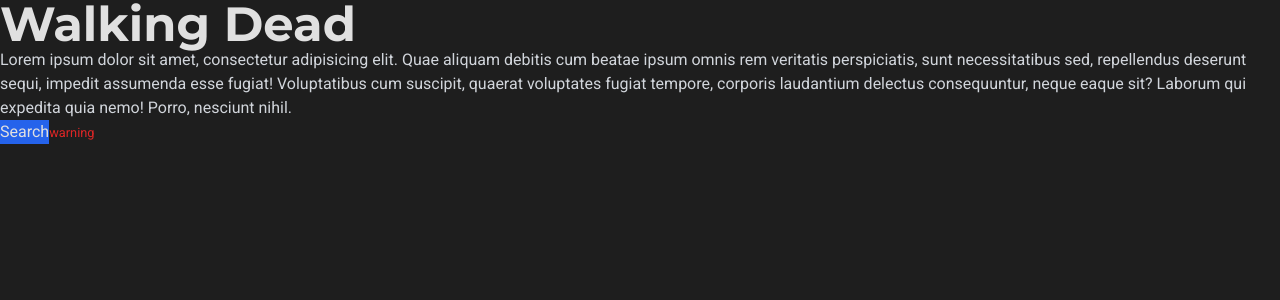
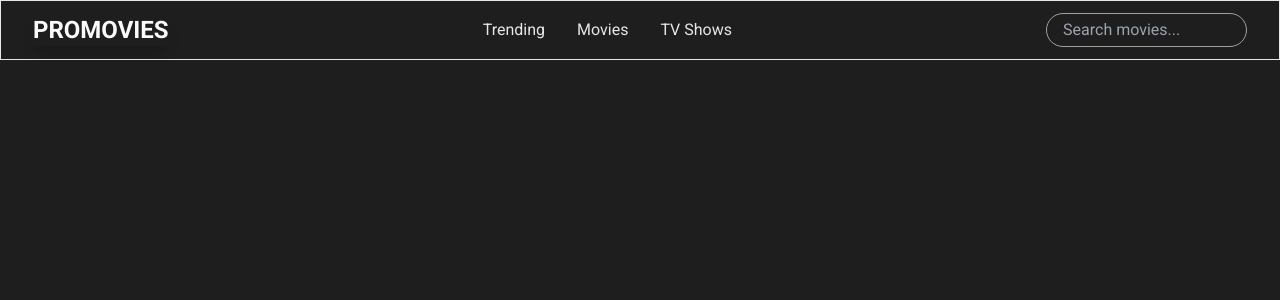
Before and after one commit to zetmosoma10/promovies, a React (Vite) app: page / in a window 1280 px wide. Shown: the top 300 px of the page. Built offline with nearby package versions, Linux system fonts and the light colour scheme.

Commit message:
build desktop navigation layout

```diff
--- a/src/App.tsx
+++ b/src/App.tsx
@@ -1,17 +1,9 @@
+import NavBar from "./components/NavBar";
+
 function App() {
   return (
     <section className="min-h-screen bg-bgColor">
-      <h1 className="text-5xl font-bold text-lightGray">Walking Dead</h1>
-      <p className="text-gray-300">
-        Lorem ipsum dolor sit amet, consectetur adipisicing elit. Quae aliquam
-        debitis cum beatae ipsum omnis rem veritatis perspiciatis, sunt
-        necessitatibus sed, repellendus deserunt sequi, impedit assumenda esse
-        fugiat! Voluptatibus cum suscipit, quaerat voluptates fugiat tempore,
-        corporis laudantium delectus consequuntur, neque eaque sit? Laborum qui
-        expedita quia nemo! Porro, nesciunt nihil.
-      </p>
-      <button className="bg-blue-600 text-lightGray">Search</button>
-      <small className="text-red-600">warning</small>
+      <NavBar />
     </section>
   );
 }
--- /dev/null
+++ b/src/components/NavBar.tsx
@@ -0,0 +1,35 @@
+const NavBar = () => {
+  return (
+    <header className="py-3 border">
+      <nav className="flex items-center justify-between max-container ">
+        <a href="#" className="text-2xl font-bold shadow-lg text-gray-50">
+          PROMOVIES
+        </a>
+        <ul className="hidden text-gray-200 sm:flex sm:items-center sm:space-x-5 md:space-x-8">
+          <li>
+            <a href="#" className="hover:font-semibold hover:text-mintGreen">
+              Trending
+            </a>
+          </li>
+          <li>
+            <a href="#" className="hover:font-semibold hover:text-mintGreen">
+              Movies
+            </a>
+          </li>
+          <li>
+            <a href="#" className="hover:font-semibold hover:text-mintGreen">
+              TV Shows
+            </a>
+          </li>
+        </ul>
+        <input
+          className="px-2 py-1 text-gray-200 bg-transparent border rounded-3xl border-catedGray caret-catedGray focus: right-2 focus:ring-catedGray indent-2 "
+          type="text"
+          placeholder="Search movies..."
+        />
+      </nav>
+    </header>
+  );
+};
+
+export default NavBar;
--- a/src/index.css
+++ b/src/index.css
@@ -41,3 +41,19 @@
 h4 {
   font-family: "Montserrat", sans-serif;
 }
+
+@layer components {
+  .max-container {
+    @apply max-w-[1444px] mx-auto w-[95%];
+  }
+}
+
+@layer utilities {
+  .montserrat {
+    font-family: "Montserrat", sans-serif;
+  }
+
+  .roboto {
+    font-family: "Roboto", sans-serif;
+  }
+}
```
